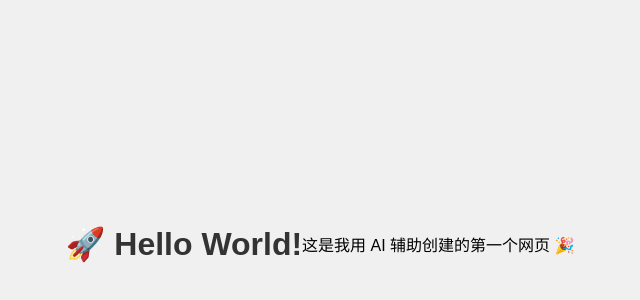
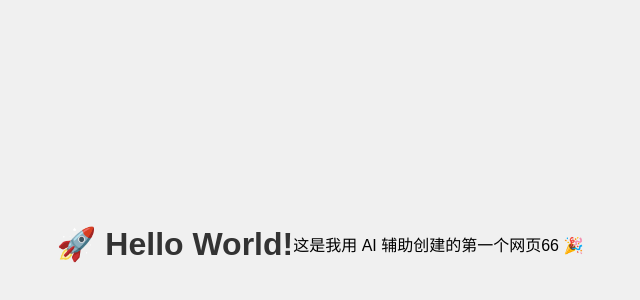
Before and after one commit to kingsu1012/kingsu001, a plain HTML site: page index.html in a window 1280 px wide. Shown: the part 156-456 px from the top of the page, without its empty margins (320-960 px from the left). Drawn offline with Linux system fonts and the light colour scheme.

Commit message:
Update index.html

```diff
--- a/index.html
+++ b/index.html
@@ -20,6 +20,6 @@
 </head>
 <body>
     <h1>🚀 Hello World!</h1>
-    <p>这是我用 AI 辅助创建的第一个网页 🎉</p>
+    <p>这是我用 AI 辅助创建的第一个网页66 🎉</p>
 </body>
 </html>
```
